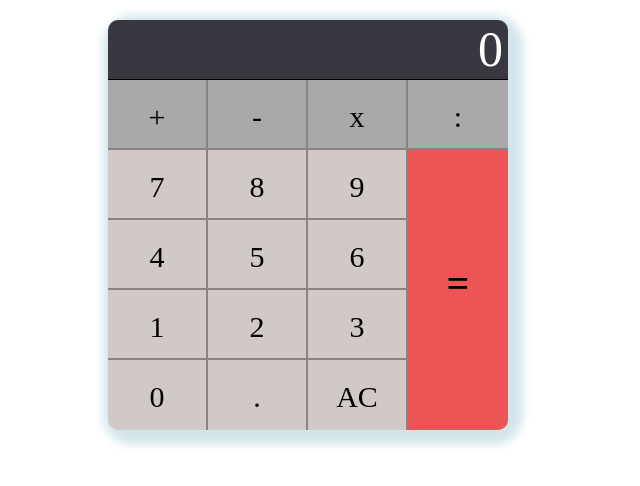
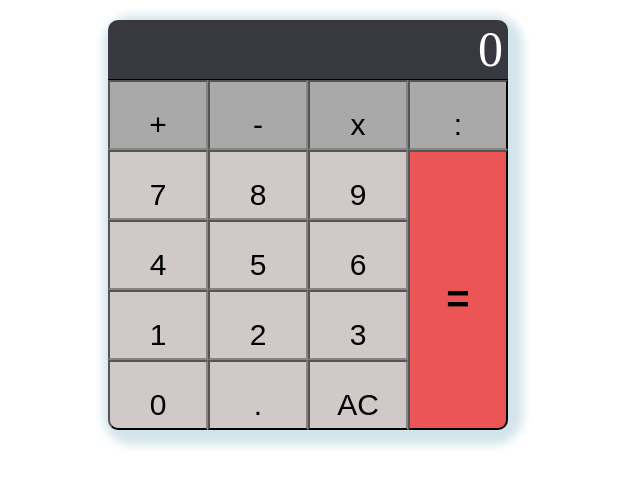
Before and after one commit to CristianRmb/css-esercizi, a plain HTML site: page Grid/start/index.html in a window 1280 px wide. Shown: the whole page, without its empty margins (0-640 px from the left). Drawn offline with Linux system fonts and the light colour scheme.

Commit message:
es svolto

```diff
--- a/Grid/start/index.html
+++ b/Grid/start/index.html
@@ -11,23 +11,23 @@
 <body>
     <div class="grid-container">
         <div class="grid-item">0</div>
-        <div class="grid-item"><strong>=</strong></div>
-        <div class="grid-item">+</div>
-        <div class="grid-item">-</div>
-        <div class="grid-item">x</div>
-        <div class="grid-item">:</div>
-        <div class="grid-item">7</div>
-        <div class="grid-item">8</div>
-        <div class="grid-item">9</div>
-        <div class="grid-item">4</div>
-        <div class="grid-item">5</div>
-        <div class="grid-item">6</div>
-        <div class="grid-item">1</div>
-        <div class="grid-item">2</div>
-        <div class="grid-item">3</div>
-        <div class="grid-item">0</div>
-        <div class="grid-item">.</div>
-        <div class="grid-item">AC</div>
+        <button class="grid-item"><strong>=</strong></button>
+        <button class="grid-item">+</button>
+        <button class="grid-item">-</button>
+        <button class="grid-item">x</button>
+        <button class="grid-item">:</button>
+        <button class="grid-item">7</button>
+        <button class="grid-item">8</button>
+        <button class="grid-item">9</button>
+        <button class="grid-item">4</button>
+        <button class="grid-item">5</button>
+        <button class="grid-item">6</button>
+        <button class="grid-item">1</button>
+        <button class="grid-item">2</button>
+        <button class="grid-item">3</button>
+        <button class="grid-item">0</button>
+        <button class="grid-item">.</button>
+        <button class="grid-item">AC</button>
     </div>
 </body>
 </html>
--- a/Grid/start/style.css
+++ b/Grid/start/style.css
@@ -35,7 +35,7 @@
     grid-row-end: 7;
     font-size: 40px;
     background-color: rgb(235, 85, 85);
-    padding-top: 110px;
+    padding-top: 20px;
     border-bottom-right-radius: 10px;
 }
 
```
Also changed, not shown: 03 Flexbox/start/style.css (+5 -4 lines), 07/start.css (+34 -0 lines).
